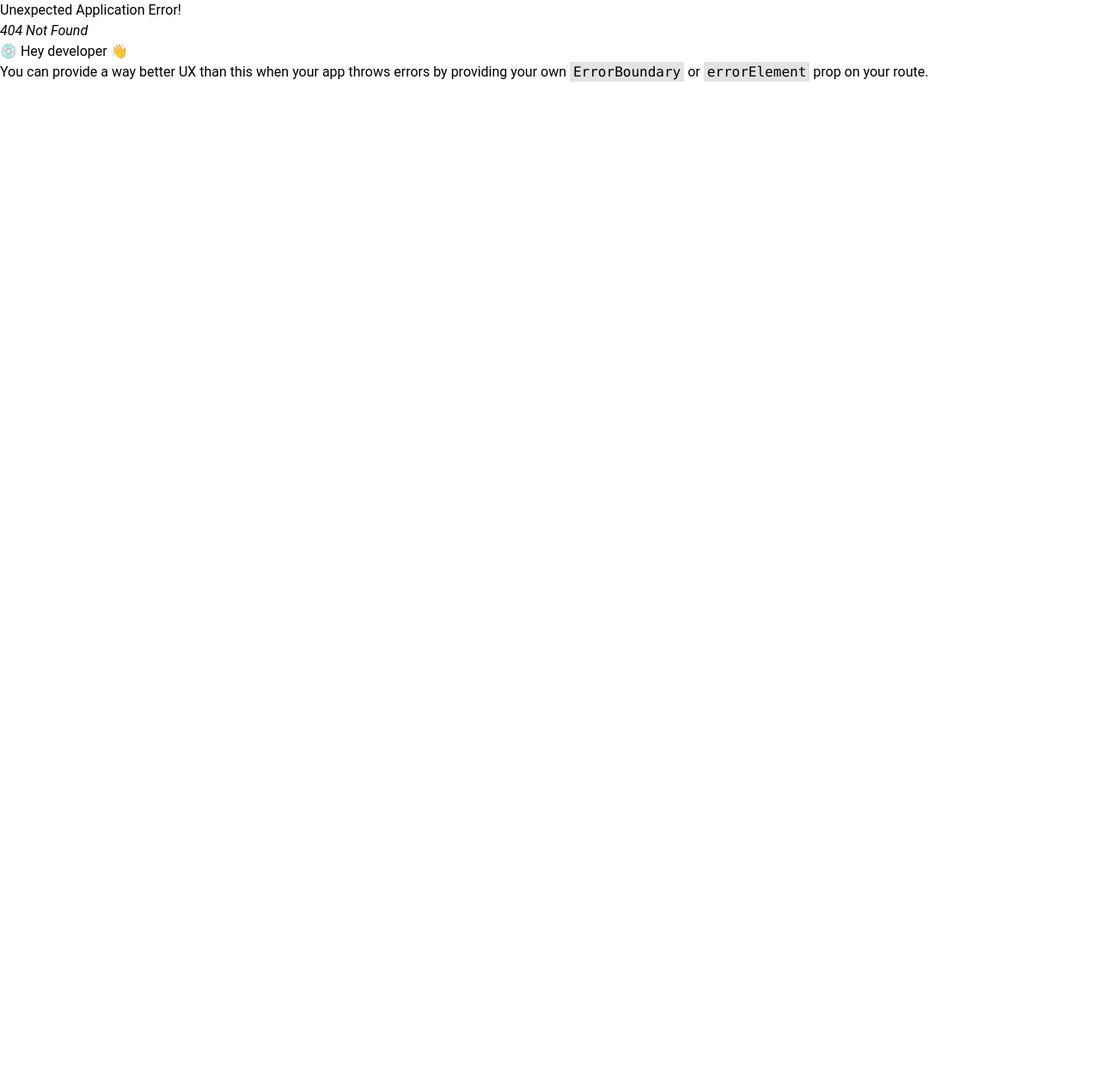
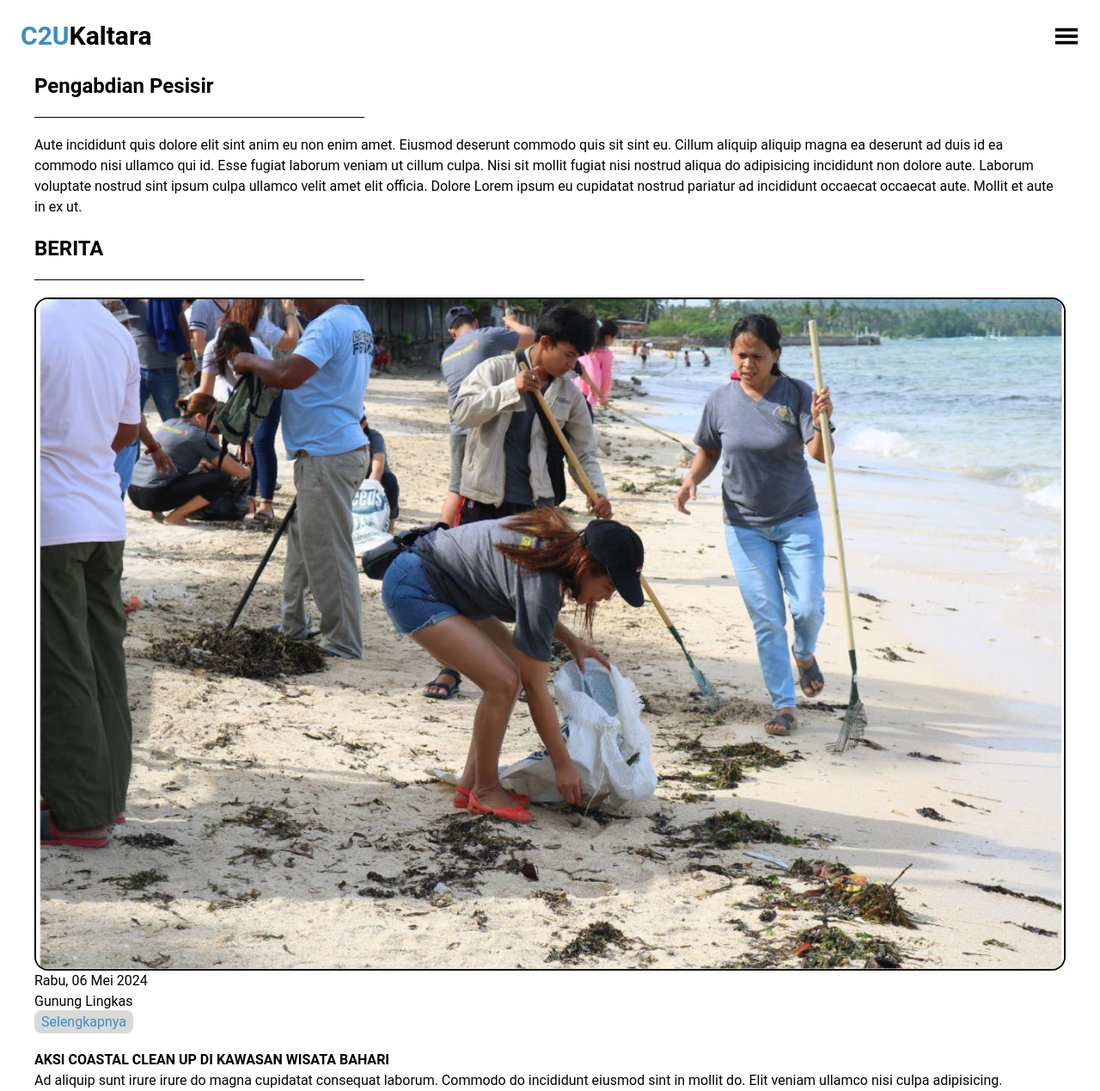
Before and after one commit to andriefendy26/FrontendC2Ukaltara, a React (Vite) app: page /detailkegiatan in a window 1280 px wide. Before the commit this address had no page. Shown: the whole page at 86% size. Before the commit the page ends 800 px from the top, so only its background shows below. Built offline with nearby package versions, Linux system fonts and the light colour scheme.

Commit message:
tambah tambah

```diff
--- /dev/null
+++ b/src/components/CardBerita.jsx
@@ -0,0 +1,32 @@
+import { Link } from "react-router-dom";
+import gambar1 from "../assests/1.jpg";
+
+const CardBerita = () => {
+  return (
+    <div className="flex flex-col gap-5">
+      <div>
+        <img
+          src={gambar1}
+          className=" rounded-2xl border-2 border-black"
+        ></img>
+        <p>Rabu, 06 Mei 2024</p>
+        <p>Gunung Lingkas</p>
+        <Link className="text-primary bg-[#D9D9D9] p-1 px-2 rounded-lg">
+          Selengkapnya
+        </Link>
+      </div>
+      <div>
+        <h1 className="font-semibold">
+          AKSI COASTAL CLEAN UP DI KAWASAN WISATA BAHARI
+        </h1>
+        <p>
+          Ad aliquip sunt irure irure do magna cupidatat consequat laborum.
+          Commodo do incididunt eiusmod sint in mollit do. Elit veniam ullamco
+          nisi culpa adipisicing.
+        </p>
+      </div>
+    </div>
+  );
+};
+
+export default CardBerita;
--- a/src/layout/Carousl.jsx
+++ b/src/layout/Carousl.jsx
@@ -16,14 +16,15 @@ const CarouselCom = () => {
           <div className="relative z-10 p-6 flex flex-col justify-center  items-start h-full">
             <h1 className="font-bold text-xl mb-2">Kegiatan Bersih Pantai</h1>
             <p className="text-sm my-2">
-              Lorem ipsum dolor sit amet, consectetur adipiscing elit. Integer
-              et condimentum nisl. Interdum et malesuada fames ac ante ipsum
-              primis in faucibus. Fusce varius, tortor ac sagittis dictum, dui
-              nulla finibus nisi, sed mattis velit ante nec massa. Morbi aliquam
-              dui arcu, sit amet tincidunt ante imperdiet eget. Vivamus mauris
-              mi, lobortis a cursus in, cursus ut justo.
+              Kegiatan pembersihan pantai merupakan upaya penting untuk menjaga
+              kebersihan dan kelestarian lingkungan pesisir kita. Dengan
+              partisipasi aktif dari masyarakat, kita dapat mengurangi dampak
+              sampah plastik dan limbah lainnya yang mencemari pantai, sehingga
+              ekosistem laut tetap sehat dan berfungsi dengan baik.{" "}
             </p>
-            <button className="bg-primary rounded-lg p-2 text-sm hover:bg-primaryhover hover:text-gray-100">Selengkapnya</button>
+            <button className="bg-primary rounded-lg p-2 text-sm hover:bg-primaryhover hover:text-gray-100">
+              Selengkapnya
+            </button>
           </div>
         </div>
       </Carousel>
--- /dev/null
+++ b/src/layout/DetailLayout.jsx
@@ -0,0 +1,29 @@
+import CardBerita from "../components/CardBerita";
+
+const DetailLayout = () => {
+  return (
+    <div className="mx-10">
+      <div className="">
+        <h1 className="text-2xl font-bold">Pengabdian Pesisir</h1>
+        <div className="w-96 h-[1px] my-5 bg-black"></div>
+        <p>
+          Aute incididunt quis dolore elit sint anim eu non enim amet. Eiusmod
+          deserunt commodo quis sit sint eu. Cillum aliquip aliquip magna ea
+          deserunt ad duis id ea commodo nisi ullamco qui id. Esse fugiat
+          laborum veniam ut cillum culpa. Nisi sit mollit fugiat nisi nostrud
+          aliqua do adipisicing incididunt non dolore aute. Laborum voluptate
+          nostrud sint ipsum culpa ullamco velit amet elit officia. Dolore Lorem
+          ipsum eu cupidatat nostrud pariatur ad incididunt occaecat occaecat
+          aute. Mollit et aute in ex ut.
+        </p>
+      </div>
+      <div className="mt-5">
+        <h1 className="text-2xl font-bold">BERITA</h1>
+        <div className="w-96 h-[1px] my-5 bg-black"></div>
+        <CardBerita/>
+      </div>
+    </div>
+  );
+};
+
+export default DetailLayout;
--- a/src/layout/Kegiatan.jsx
+++ b/src/layout/Kegiatan.jsx
@@ -1,31 +1,31 @@
 import Card from "../components/Card";
-import gambar1 from "../assests/1.jpg"
-import gambar2 from "../assests/2.jpg"
-import gambar3 from "../assests/3.webp"
-import gambar4 from "../assests/4.jpg"
-import gambar5 from "../assests/5.jpeg"
-import gambar6 from "../assests/6.avif"
+import gambar1 from "../assests/1.jpg";
+import gambar2 from "../assests/2.jpg";
+import gambar3 from "../assests/3.webp";
+import gambar4 from "../assests/4.jpg";
+import gambar5 from "../assests/5.jpeg";
+import gambar6 from "../assests/6.avif";
 
 const Kegiatan = () => {
   const data = [
     {
       title: "Pengabdian Pesisir",
-      desc: "Lorem ipsum dolor sit amet,consectetur adipiscing elit. Integer et condimentum nisl. Interdum et malesuada fames",
+      desc: "Pengabdian pesisir adalah konsep yang merujuk pada upaya dan komitmen untuk memberikan layanan, bantuan, dan dukungan kepada masyarakat yang tinggal di daerah pesisir. Ini melibatkan berbagai kegiatan yang bertujuan untuk meningkatkan kualitas hidup, kesejahteraan, dan keberlanjutan lingkungan di kawasan pesisir. Pengabdian pesisir biasanya dilakukan oleh berbagai pihak, termasuk pemerintah, lembaga swadaya masyarakat (LSM), komunitas lokal, dan individu.",
       image: gambar1,
     },
     {
       title: "Pendampingan Pesisir",
-      desc: "Lorem ipsum dolor sit amet,consectetur adipiscing elit. Integer et condimentum nisl. Interdum et malesuada fames",
+      desc: "Pendampingan pesisir adalah proses dukungan dan bimbingan yang diberikan kepada masyarakat atau kelompok yang tinggal di daerah pesisir untuk membantu mereka dalam mengelola sumber daya, mengatasi masalah, dan mengembangkan kapasitas mereka. Tujuan dari pendampingan pesisir adalah untuk meningkatkan kesejahteraan masyarakat pesisir serta memastikan pengelolaan yang berkelanjutan dan efektif terhadap sumber daya pesisir.",
       image: gambar2,
     },
     {
       title: "Sosialisasi Pesisir",
-      desc: "Lorem ipsum dolor sit amet,consectetur adipiscing elit. Integer et condimentum nisl. Interdum et malesuada fames",
+      desc: "Sosialisasi pesisir merujuk pada proses penyampaian informasi, pengetahuan, dan pemahaman tentang berbagai aspek yang terkait dengan lingkungan pesisir kepada masyarakat atau kelompok di kawasan pesisir. Tujuan dari sosialisasi pesisir adalah untuk meningkatkan kesadaran, mengedukasi, dan mendorong partisipasi masyarakat dalam upaya pengelolaan, pelestarian, dan pemanfaatan sumber daya pesisir secara berkelanjutan",
       image: gambar3,
     },
     {
       title: "Lestari Mangrove",
-      desc: "Lorem ipsum dolor sit amet,consectetur adipiscing elit. Integer et condimentum nisl. Interdum et malesuada fames",
+      desc: "Pelestarian mangrove memainkan peran krusial dalam menjaga keseimbangan ekosistem pesisir dan melindungi lingkungan kita dari dampak perubahan iklim. Hutan mangrove tidak hanya berfungsi sebagai penyangga alami yang melindungi garis pantai dari erosi dan bencana alam seperti tsunami, tetapi juga sebagai habitat vital bagi berbagai spesies laut dan burung. Dengan akar-akar yang menyebar luas, mangrove menyaring polutan dari air dan mendukung kualitas air yang lebih baik di sekitar mereka. Oleh karena itu, penting bagi kita untuk melakukan upaya pelestarian yang berkelanjutan, seperti rehabilitasi lahan mangrove yang rusak, pengelolaan yang bijaksana, dan meningkatkan kesadaran tentang nilai ekologisnya. Dengan menjaga kesehatan hutan mangrove, kita turut serta dalam melestarikan keanekaragaman hayati dan memastikan manfaat jangka panjang bagi generasi mendatang.",
       image: gambar4,
     },
   ];
@@ -35,7 +35,12 @@ const Kegiatan = () => {
       <h1 className="font-bold text-3xl">Kegiatan</h1>
       <span className=" block w-96 h-[1px] bg-black mt-8 mb-5"> </span>
       {data.map((item, index) => (
-        <Card key={index} title={item.title} desc={item.desc} gambar={item.image}></Card>
+        <Card
+          key={index}
+          title={item.title}
+          desc={item.desc.substring(0, 155) + "....."}
+          gambar={item.image}
+        ></Card>
       ))}
     </div>
   );
--- a/src/layout/Pesisir.jsx
+++ b/src/layout/Pesisir.jsx
@@ -43,13 +43,13 @@ const Pesisir = () => {
         <h1 className="font-bold text-3xl">Pemberdayaan Pesisir</h1>
         <span className="block w-96 h-[1px] bg-black mt-8"></span>
         <p className="pt-5">
-          Est est ea adipisicing do. Ad qui ex eu mollit enim aute laboris Lorem
-          anim do id eu. Consequat enim ullamco anim ipsum irure quis. In
-          pariatur ex ipsum dolore qui incididunt dolor in quis minim voluptate
-          nisi excepteur tempor. Laborum duis ea qui tempor nisi mollit
-          exercitation nisi et sunt incididunt. Mollit fugiat proident ullamco
-          velit laboris velit dolore minim. Anim mollit aliquip reprehenderit
-          consectetur ut sunt in.
+          Pemberdayaan pesisir adalah upaya untuk meningkatkan kapasitas dan
+          kesejahteraan masyarakat yang tinggal di daerah pesisir, serta menjaga
+          dan memanfaatkan sumber daya pesisir secara berkelanjutan. Konsep ini
+          melibatkan berbagai aspek, termasuk ekonomi, sosial, dan lingkungan,
+          untuk memastikan bahwa masyarakat pesisir dapat mengelola sumber daya
+          alam mereka dengan efektif, mengurangi kemiskinan, dan meningkatkan
+          kualitas hidup mereka.
         </p>
       </div>
       <Headchart>
--- a/src/main.jsx
+++ b/src/main.jsx
@@ -6,6 +6,7 @@ import "./index.css";
 import Home from "./pages/public/Home";
 import Navbar from "./layout/Navbar";
 import DetailAbout from "./pages/public/DetailAboutus";
+import DetailKegiatan from "./pages/public/DetailKegiatan";
 
 const router = createBrowserRouter([
   {
@@ -15,7 +16,10 @@ const router = createBrowserRouter([
   {
     path : "/aboutus",
     element : <DetailAbout/>
-
+  },
+  {
+    path : "/detailkegiatan",
+    element : <DetailKegiatan/>
   }
 ]);
 
--- a/src/pages/public/DetailAboutus.jsx
+++ b/src/pages/public/DetailAboutus.jsx
@@ -6,7 +6,7 @@ const DetailAbout = () => {
   return (
     <div>
       <Navbar></Navbar>
-      <div className="mx-10">
+      <div className="m-10">
         <div className="flex flex-col justify-center items-center">
           <h1 className="font-bold text-3xl">About Us</h1>
           <span className="block w-96 h-[1px] bg-black my-5"></span>
@@ -34,9 +34,15 @@ const DetailAbout = () => {
             <h1 className="text-lg border-y-[1px] border-black py-3 my-4 font-semibold">
               Manfaat RekaCipta Penanganan Limbah Laut
             </h1>
-            <div  t r sk assName="flex flex-col gap-5">
+            <div t r sk assName="flex flex-col gap-5">
               <div>
-                <h1 className="font-semibold text-center mb-2">Manfaat Umum</h1>
+                <div className="flex items-center justify-center">
+                  <div className="w-20 h-[1px] bg-black"></div>
+                  <h1 className="font-semibold mx-5 my-2 text-center">
+                    Manfaat Umum
+                  </h1>
+                  <div className="w-20 h-[1px]  bg-black"></div>
+                </div>
                 <p>
                   {" "}
                   - <span className="font-semibold">Masyarakat</span> :
@@ -53,13 +59,18 @@ const DetailAbout = () => {
                 </p>
               </div>
               <div>
-                <h1 className="font-semibold text-center mb-2">
-                  Manfaat khusus untuk 8 kelurahan Pesisir Kota Tarakan
-                </h1>
+                <div className="flex items-center justify-center">
+                  <div className="w-20 h-[1px] bg-black"></div>
+                  <h1 className="font-semibold mx-5 my-2 text-center">
+                    Manfaat khusus untuk 8 kelurahan Pesisir Kota Tarakan
+                  </h1>
+                  <div className="w-20 h-[1px]  bg-black"></div>
+                </div>
+
                 <div>
                   <p>
-                    -{" "}
-                    <span className="font-bold            lh">
+                    -
+                    <span className="font-semibold">
                       {" "}
                       Kesadaran dan Kesejahteraan
                     </span>
@@ -69,26 +80,38 @@ const DetailAbout = () => {
                 </div>
               </div>
               <div className="">
-                <h1 className="font-semibold text-center mb-2">
-                  Tujuan Reka Cipta
-                </h1>
+                <div className="flex items-center justify-center">
+                  <div className="w-20 h-[1px] bg-black"></div>
+                  <h1 className="font-semibold mx-5 my-2 text-center">
+                    Tujuan Reka Cipta
+                  </h1>
+                  <div className="w-20 h-[1px]  bg-black"></div>
+                </div>
+
                 <div>
                   <p>
-                    - Coastal Clean Up: Pengabdian masyarakat untuk membersihkan
-                    pesisir.
+                    - <span className="font-semibold">Coastal Clean Up</span> :
+                    Pengabdian masyarakat untuk membersihkan pesisir.
                   </p>
                   <p>
-                    - Bank Sampah/TPS-3R: Pemberdayaan fasilitas pengelolaan
-                    sampah
+                    - <span className="font-semibold">Bank Sampah/TPS-3R</span>{" "}
+                    : Pemberdayaan fasilitas pengelolaan sampah
                   </p>
                   <p>
-                    - Pengolahan dan Regulasi Sampah: Pendampingan dalam
-                    pengolahan dan pengelolaan limbah.
+                    -{" "}
+                    <span className="font-semibold">
+                      Pengolahan dan Regulasi Sampah
+                    </span>{" "}
+                    : Pendampingan dalam pengolahan dan pengelolaan limbah.
                   </p>
-                  <p>- Lestari Mangrove: Pelestarian ekosistem mangrove.</p>
                   <p>
-                    - Aplikasi C2U Tarakan: Implementasi program Coastal Clean
-                    Up di Tarakan.
+                    - <span className="font-semibold">Lestari Mangrove</span> :
+                    Pelestarian ekosistem mangrove.
+                  </p>
+                  <p>
+                    -{" "}
+                    <span className="font-semibold">Aplikasi C2U Tarakan</span>{" "}
+                    : Implementasi program Coastal Clean Up di Tarakan.
                   </p>
                 </div>
               </div>
--- /dev/null
+++ b/src/pages/public/DetailKegiatan.jsx
@@ -0,0 +1,13 @@
+import Navbar from "../../layout/Navbar";
+import DetailLayout from "../../layout/DetailLayout"
+
+const DetailKegiatan = () => {
+  return (
+    <>
+      <Navbar />
+      <DetailLayout/>
+    </>
+  );
+};
+
+export default DetailKegiatan;
```
